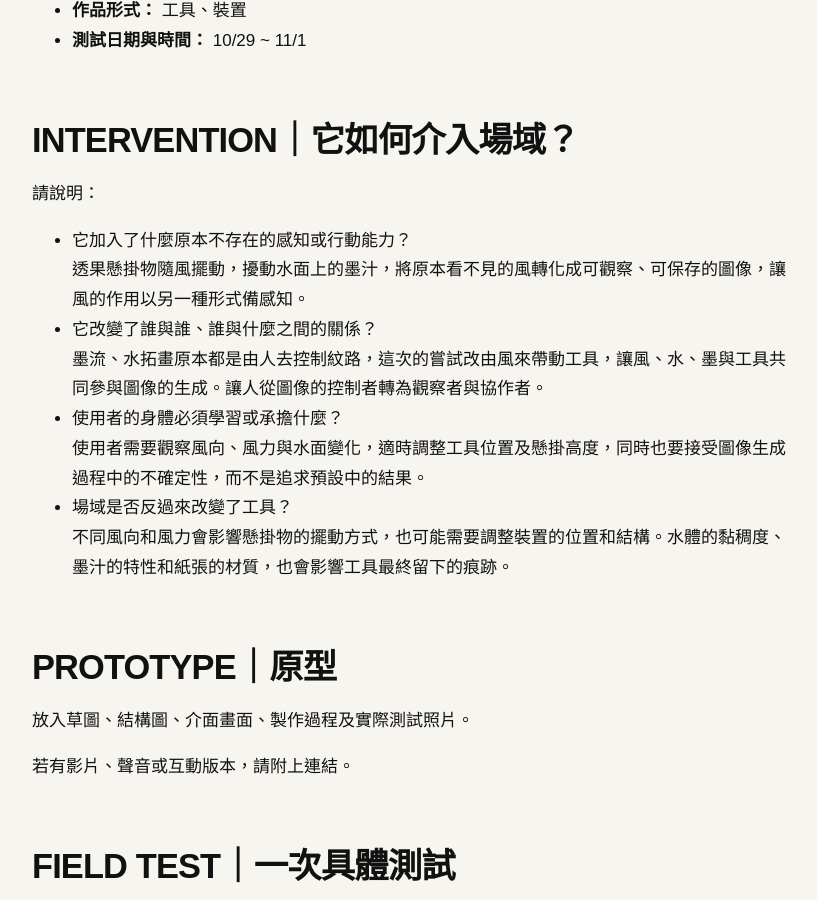
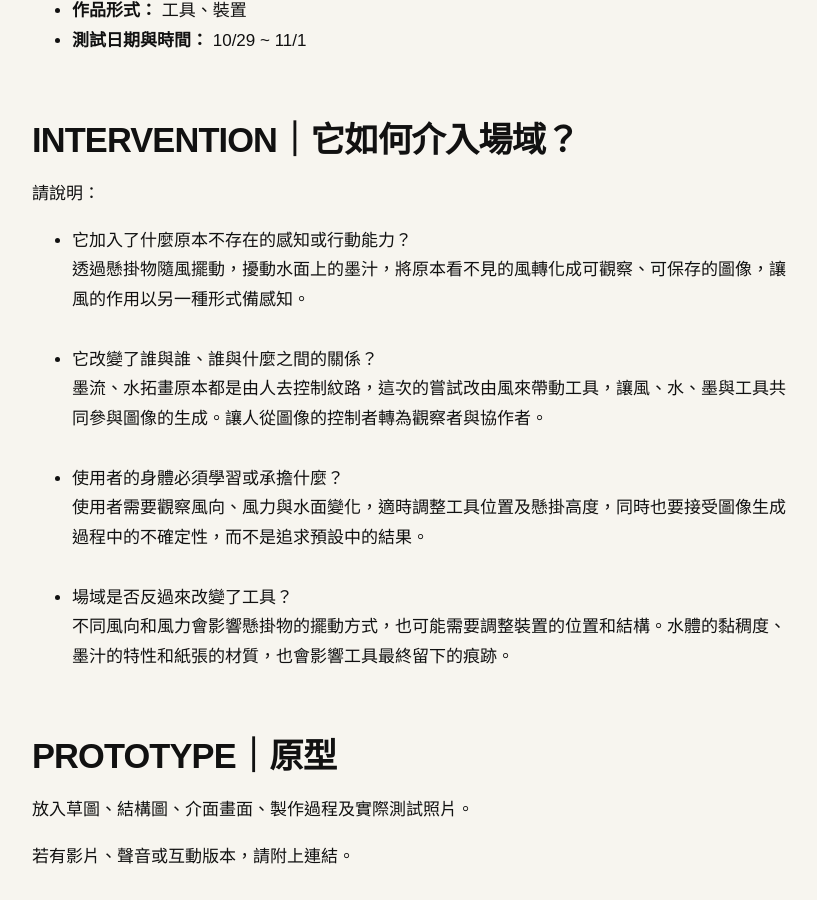
Before and after one commit to liki1928/fieldworkarchive, a Jekyll site: the page built from weeks/week-09.md, in a window 1280 px wide and 900 px high, scrolled down 660 px. Shown: the whole window, without its empty margins (48-865 px from the left). Built offline with Jekyll 4.4.1, drawn with Linux system fonts in a browser that asks for light colours.

Commit message:
Update week-09.md

```diff
--- a/weeks/week-09.md
+++ b/weeks/week-09.md
@@ -23,13 +23,13 @@ permalink: /weeks/week-09/
 請說明：
 
 * 它加入了什麼原本不存在的感知或行動能力？<br>
-透果懸掛物隨風擺動，擾動水面上的墨汁，將原本看不見的風轉化成可觀察、可保存的圖像，讓風的作用以另一種形式備感知。
+透過懸掛物隨風擺動，擾動水面上的墨汁，將原本看不見的風轉化成可觀察、可保存的圖像，讓風的作用以另一種形式備感知。<br><br>
 * 它改變了誰與誰、誰與什麼之間的關係？<br>
-墨流、水拓畫原本都是由人去控制紋路，這次的嘗試改由風來帶動工具，讓風、水、墨與工具共同參與圖像的生成。讓人從圖像的控制者轉為觀察者與協作者。
+墨流、水拓畫原本都是由人去控制紋路，這次的嘗試改由風來帶動工具，讓風、水、墨與工具共同參與圖像的生成。讓人從圖像的控制者轉為觀察者與協作者。<br><br>
 * 使用者的身體必須學習或承擔什麼？<br>
-使用者需要觀察風向、風力與水面變化，適時調整工具位置及懸掛高度，同時也要接受圖像生成過程中的不確定性，而不是追求預設中的結果。
+使用者需要觀察風向、風力與水面變化，適時調整工具位置及懸掛高度，同時也要接受圖像生成過程中的不確定性，而不是追求預設中的結果。<br><br>
 * 場域是否反過來改變了工具？<br>
-不同風向和風力會影響懸掛物的擺動方式，也可能需要調整裝置的位置和結構。水體的黏稠度、墨汁的特性和紙張的材質，也會影響工具最終留下的痕跡。
+不同風向和風力會影響懸掛物的擺動方式，也可能需要調整裝置的位置和結構。水體的黏稠度、墨汁的特性和紙張的材質，也會影響工具最終留下的痕跡。<br>
 
 ## PROTOTYPE｜原型
 
```
